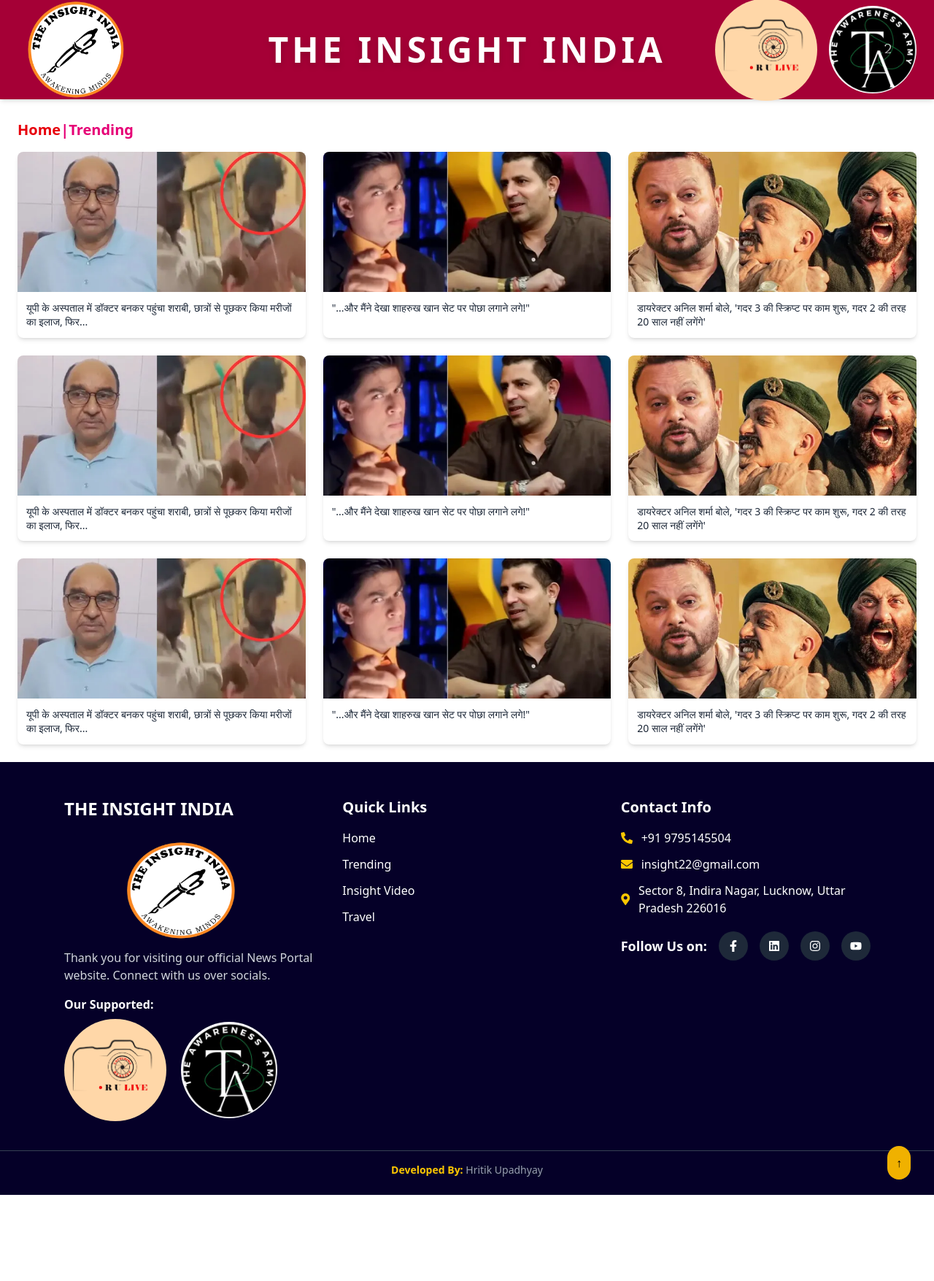
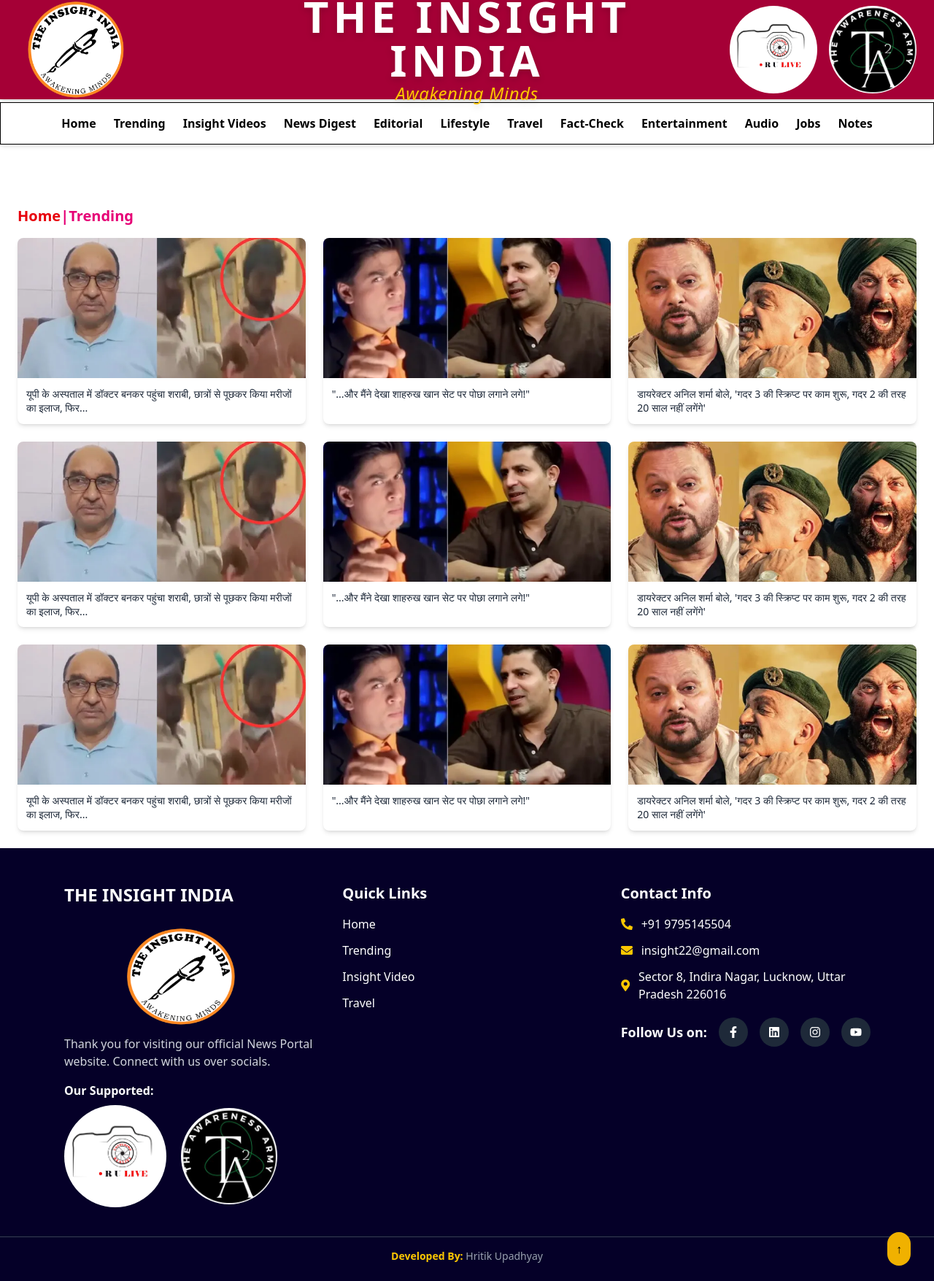
Before and after one commit to HRITIK18711/the_insight_india, a React (Vite) app: page /latest-news in a window 1280 px wide. Shown: the whole page at 73% size. Before the commit the page ends 1637 px from the top, so only its background shows below. Built offline with nearby package versions, Linux system fonts and the light colour scheme.

Commit message:
Code updated

```diff
--- a/src/App.jsx
+++ b/src/App.jsx
@@ -38,7 +38,7 @@ function MainContent() {
       {isHome ? (
         // Homepage Layout
         <>
-          <MenuBar />
+          {/* <MenuBar /> */}
           <Advertisement />
           <Main_News_Section />
           <Home_Trending_News />
@@ -78,6 +78,7 @@ function App() {
   return (
     <Router>
       <Header />
+      <MenuBar />
       <MainContent />
       <Footer/>
     </Router>
--- a/src/Component/Footer.jsx
+++ b/src/Component/Footer.jsx
@@ -22,7 +22,7 @@ const Footer = () => {
           <div className="w-30 h-35 md:w-35 md:h-35 flex flex-row space-x-4 mt-2">
             <img
               src="/Image/newl2.png"
-              className="w-full h-full object-contain rounded-full bg-orange-200 p-1"
+              className="w-full h-full object-contain rounded-full bg-white p-1"
               alt="Logo1"
             />
             <img
--- a/src/Component/Header.jsx
+++ b/src/Component/Header.jsx
@@ -14,17 +14,20 @@ export default function Header() {
       </div>
 
       {/* Center Text */}
-            <p className="absolute left-1/2 -translate-x-1/2 text-white font-extrabold text-5xl md:text-5xl tracking-widest drop-shadow-lg uppercase">
-                THE INSIGHT INDIA
-            </p>
+      <p className="absolute left-1/2 -translate-x-1/2 text-white font-extrabold text-5xl md:text-6xl tracking-widest drop-shadow-lg uppercase text-center">
+        THE INSIGHT INDIA
+        <span className="block text-xl md:text-2xl italic font-light text-yellow-400 tracking-wide normal-case">
+          Awakening Minds
+        </span>
+      </p>
 
 
       {/* Right Side Icons */}
       <div className="flex items-center gap-4">
-        <div className="w-30 h-35 md:w-35 md:h-35">
+        <div className="w-30 h-35 md:w-30 md:h-30">
           <img
             src="/Image/newl2.png"
-            className="w-full h-full object-contain rounded-full bg-orange-200 p-1"
+            className="w-full h-full object-contain rounded-full bg-white p-1"
             alt="Logo2"
           />
         </div>
--- a/src/Component/Latest_News.jsx
+++ b/src/Component/Latest_News.jsx
@@ -51,7 +51,7 @@ const newsItems = [
 
 export default function Latest_News() {
   return (
-    <div className="w-full px-6 py-6 mt-35">
+    <div className="w-full px-6 py-6 mt-15">
       {/* Section Title */}
       <h2 className="text-xl font-bold text-pink-600 mb-4"><span className="text-red-600"><Link to="/">Home</Link></span>|Trending</h2>
 
```
